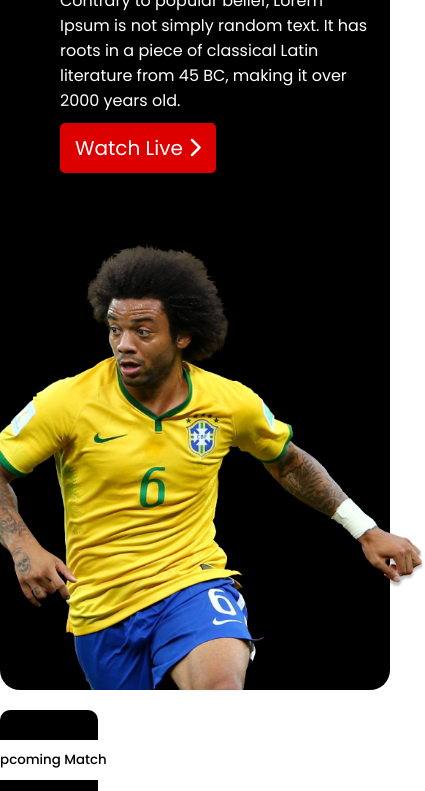
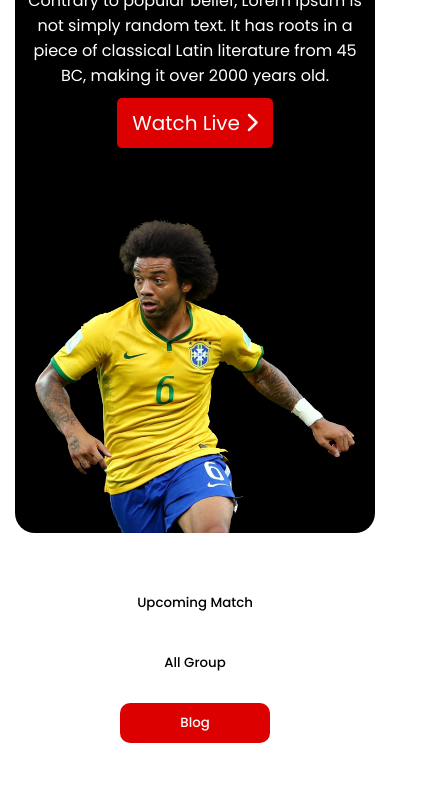
Before and after one commit to rakibman/-fifa-world-cup, a plain HTML site: page index.html in a window 390 px wide. Shown: the part 122-913 px from the top of the page, 425 px wide, since content can reach past the window. Drawn offline with Linux system fonts and the light colour scheme.

Commit message:
banner img size problem solve

```diff
--- a/index.html
+++ b/index.html
@@ -34,8 +34,8 @@
             Watch Live <i class="fa-solid fa-chevron-right"></i>
           </button>
         </div>
-        <div>
-          <img class="banner-right" src="./img/banner/banner-img.png" alt="" />
+        <div class="banner-right">
+          <img  src="./img/banner/banner-img.png" alt="" />
         </div>
       </section>
     </header>
--- a/world cup.css
+++ b/world cup.css
@@ -139,13 +139,33 @@ li {
   list-style: none;
 }
 @media screen and (max-width: 576px) {
+  .container {
+    margin: 0 15px;
+  }
   .banner-section {
     flex-direction: column;
+  }
+  .banner-left {
+    text-align: center;
+    padding: 0;
+  }
+  .banner-right img {
+    width: 90%;
+    margin: 0 auto;
+    display: block;
   }
   .upcoming-matches {
     flex-direction: column;
   }
+  .upcoming-matches-right .card img {
+    max-width: 100%;
+    border-radius: 10px 10px 0 0;
+  }
+  .upcoming-matches-left {
+    background-color: transparent;
+    width: 100%;
+  }
   .upcoming-matches-right {
-    grid-template-columns: repeat(1, 1fr);
+    grid-template-columns: 1fr;
   }
 }
```
